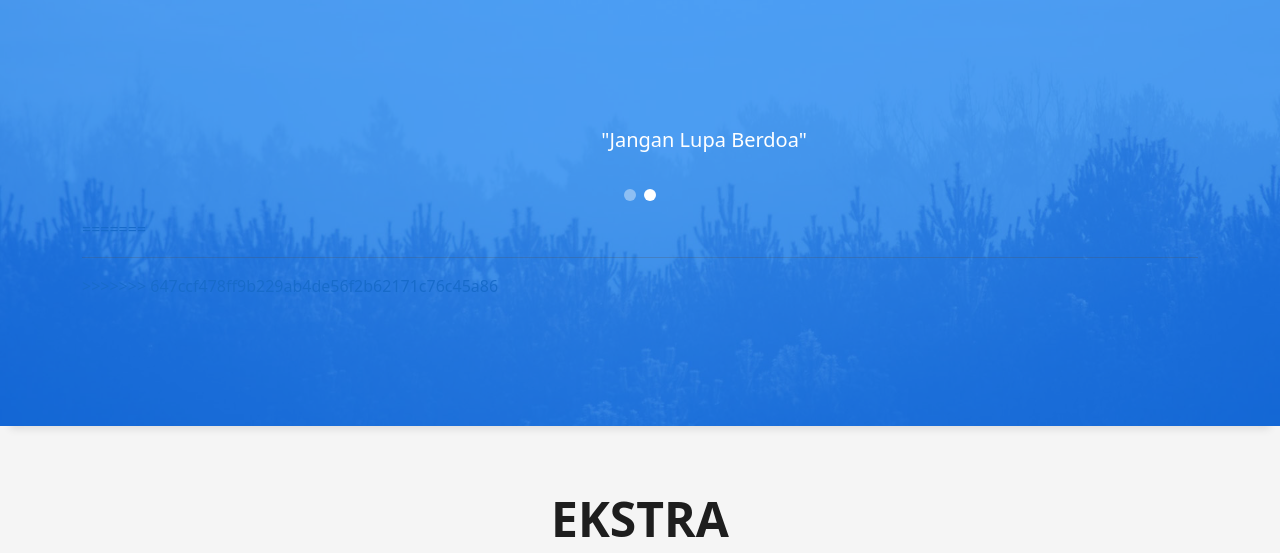
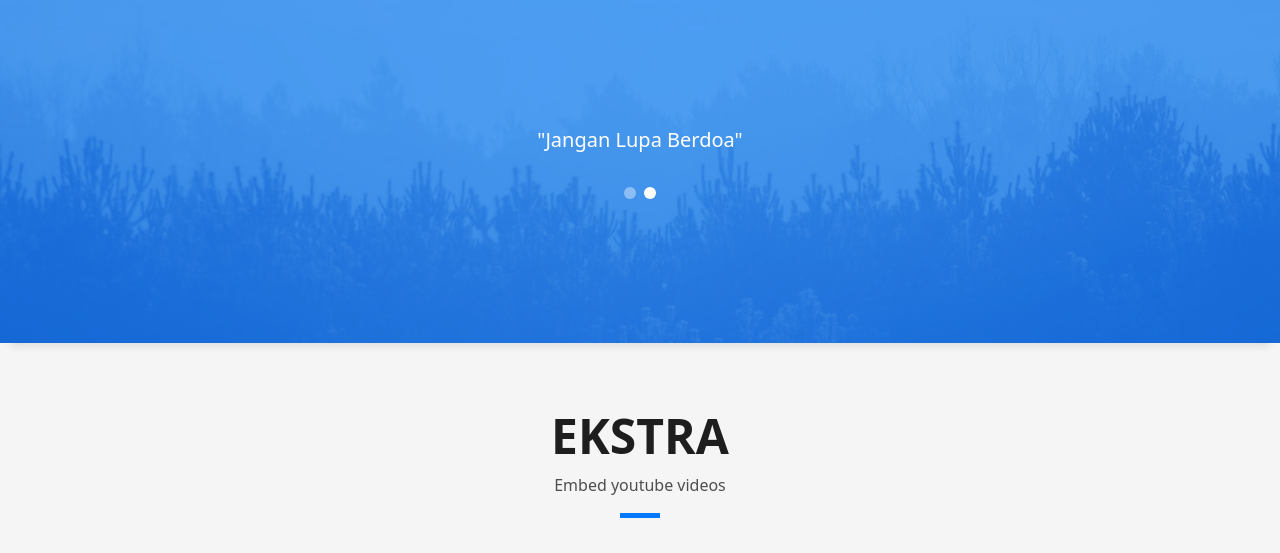
Before and after one commit to SeptianF20/SeptianF20.github.io, a plain HTML site: page index.html in a window 1280 px wide. Shown: the part 2327-2880 px from the top of the page. Drawn offline with Linux system fonts and the light colour scheme.

Commit message:
Update index.html

```diff
--- a/index.html
+++ b/index.html
@@ -332,7 +332,6 @@
             <div class="testimonials-slider swiper" data-aos="fade-up" data-aos-delay="100">
               <div class="swiper-wrapper">
 
-<<<<<<< HEAD
                 <div class="swiper-slide">
                   <div class="testimonial-box">
                     <div class="content-test">
@@ -355,13 +354,6 @@
               </div>
               <div class="swiper-pagination"></div>
             </div>
-=======
-  <!-- end about section -->
-  <div>
-    <hr class="section_hr" />
-  </div>
-  <!-- project section -->
->>>>>>> 647ccf478ff9b229ab4de56f2b62171c76c45a86
 
             <!-- <div id="testimonial-mf" class="owl-carousel owl-theme">
 
```
